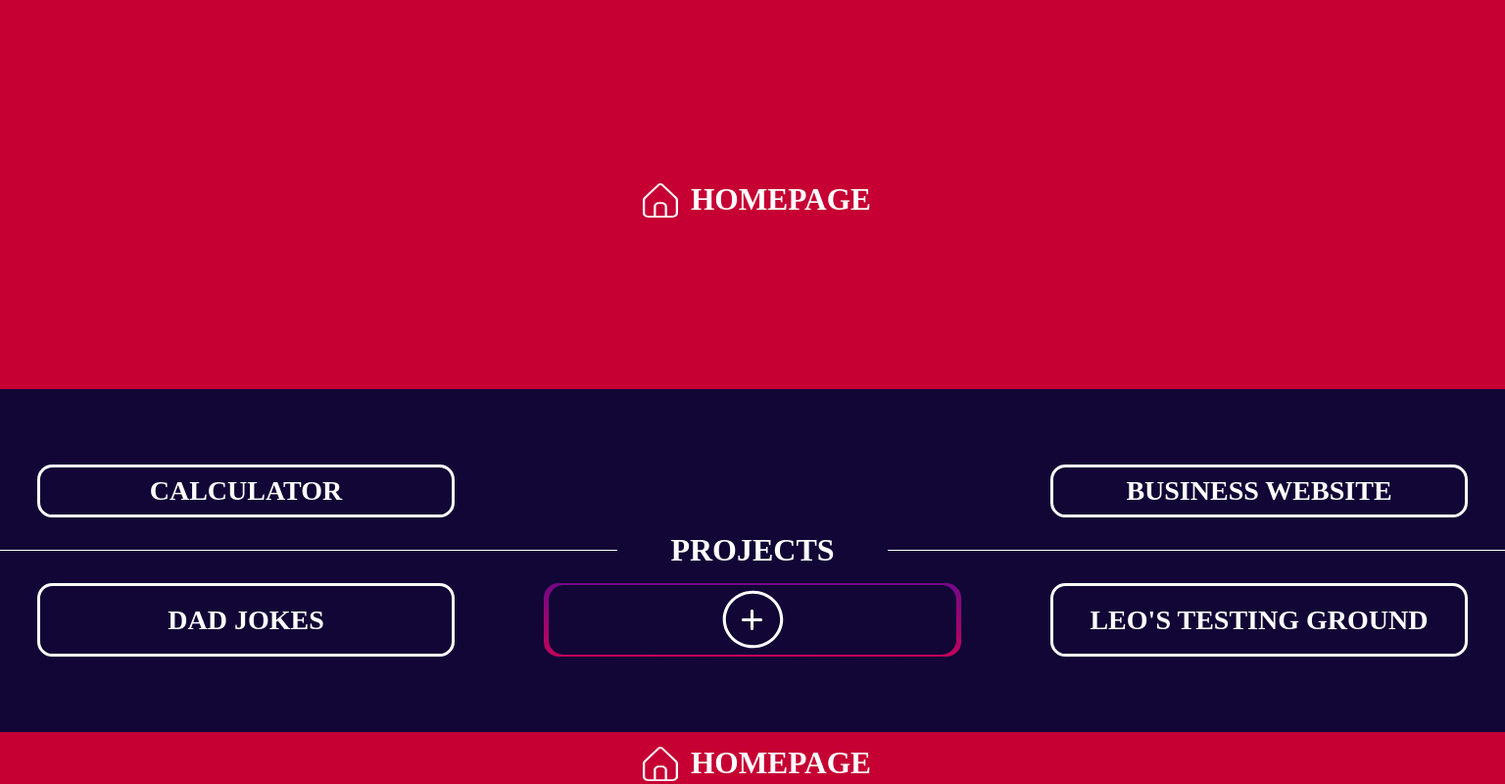
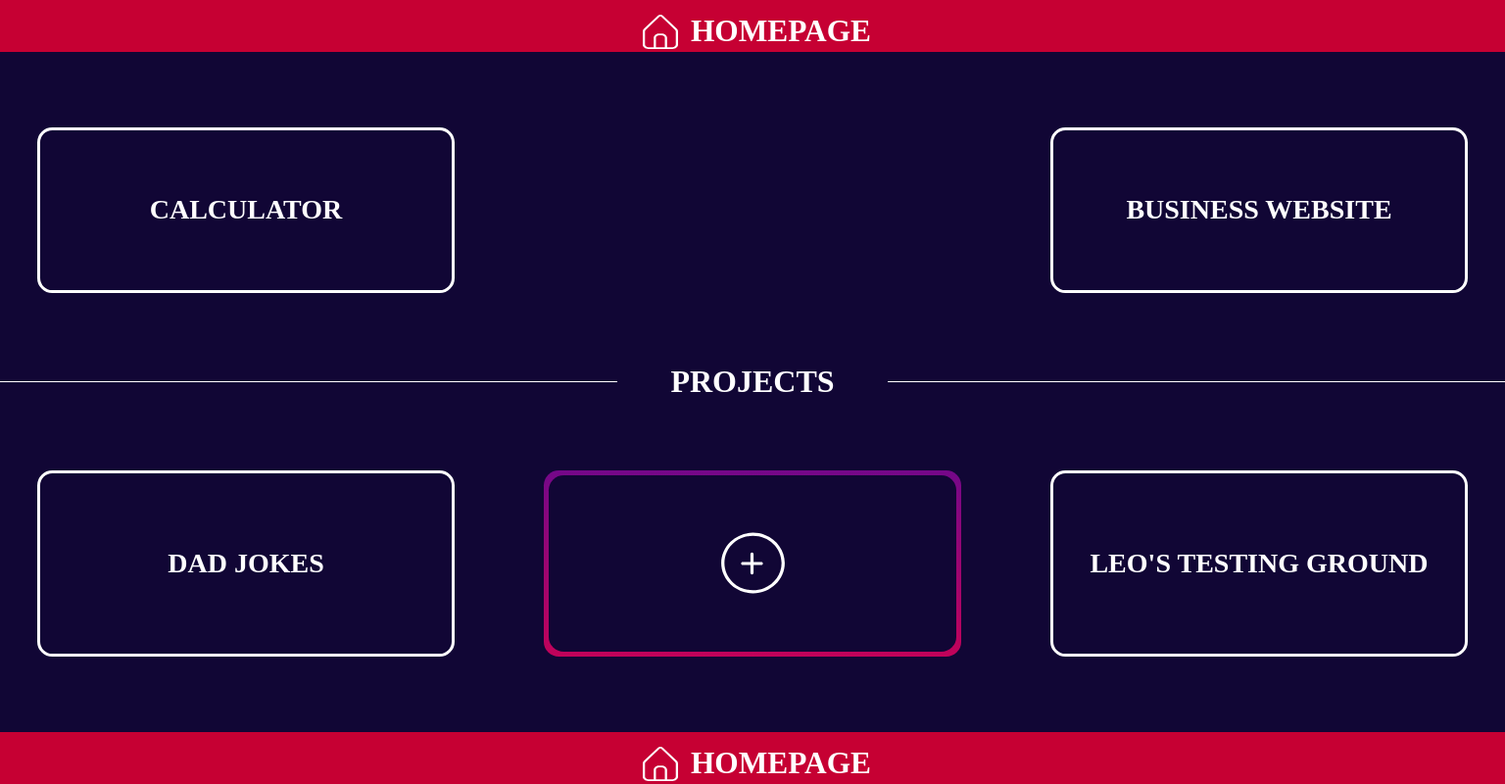
Before and after one commit to FiggyHunter/Leo-s-Testing-Ground, a website with bundled scripts: page dev/projects.html in a window 1536 px wide. Shown: the whole page at 98% size. Built offline with nearby package versions, Linux system fonts and the light colour scheme; a web font is replaced by a local one.

Commit message:
added some space for the placeholder nav

```diff
--- a/dev/styles/pages/_simpleProjects.scss
+++ b/dev/styles/pages/_simpleProjects.scss
@@ -28,13 +28,13 @@ body {
 .simple-container {
 
     display: grid;
-    grid-template-rows: 1.2fr 20fr;
+    grid-template-rows: 1.2fr 20fr 1.2fr;
     grid-template-columns: 1fr;
     height: 100vh;
     position: relative;
 
     @media (min-width: 1300px) {
-        grid-template-rows: 20fr 1.2fr;
+        grid-template-rows: 1.2fr 20fr 1.2fr;
     }
 }
 
@@ -178,7 +178,7 @@ body {
     justify-content: center;
     font-family: "Montserrat Bold Italic";
     text-transform: uppercase;
-    order: 0;
+    order: 1;
     @media (min-width: 1300px) {
         order: 1;
     }
```
